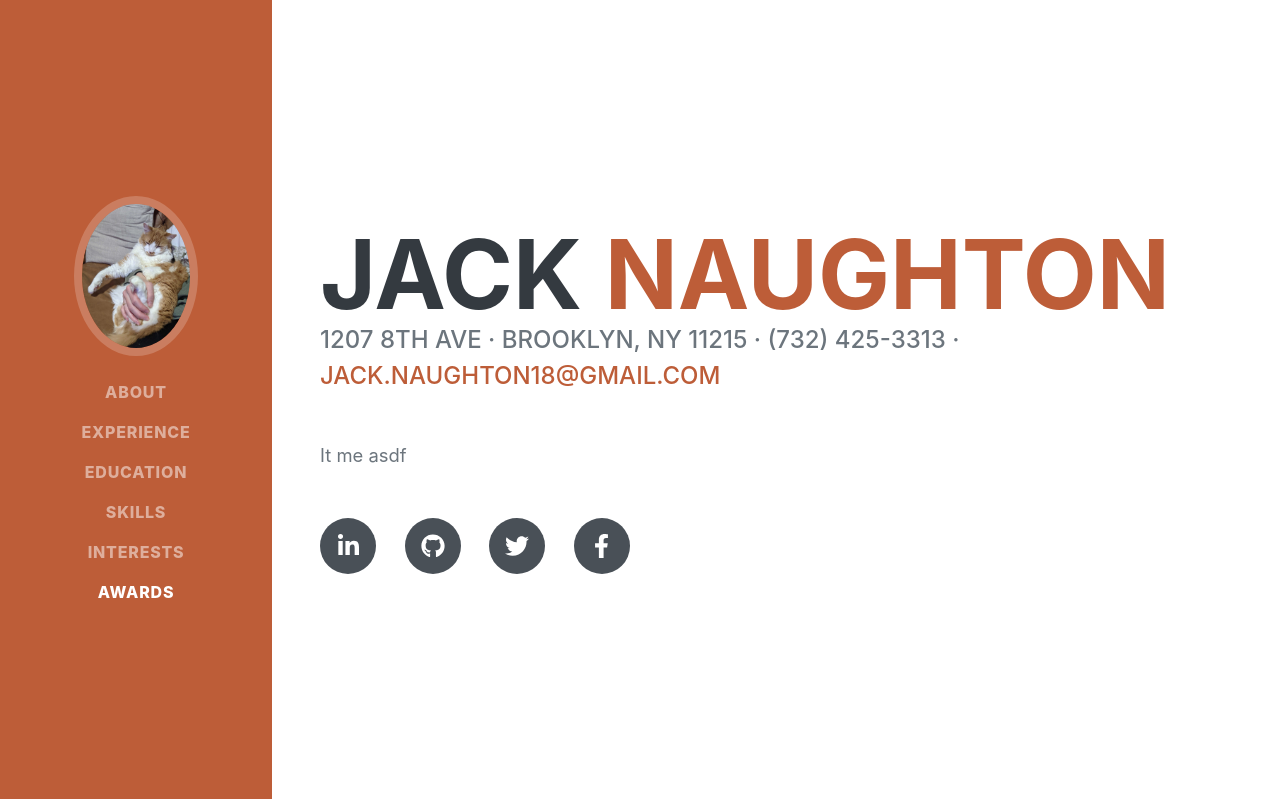
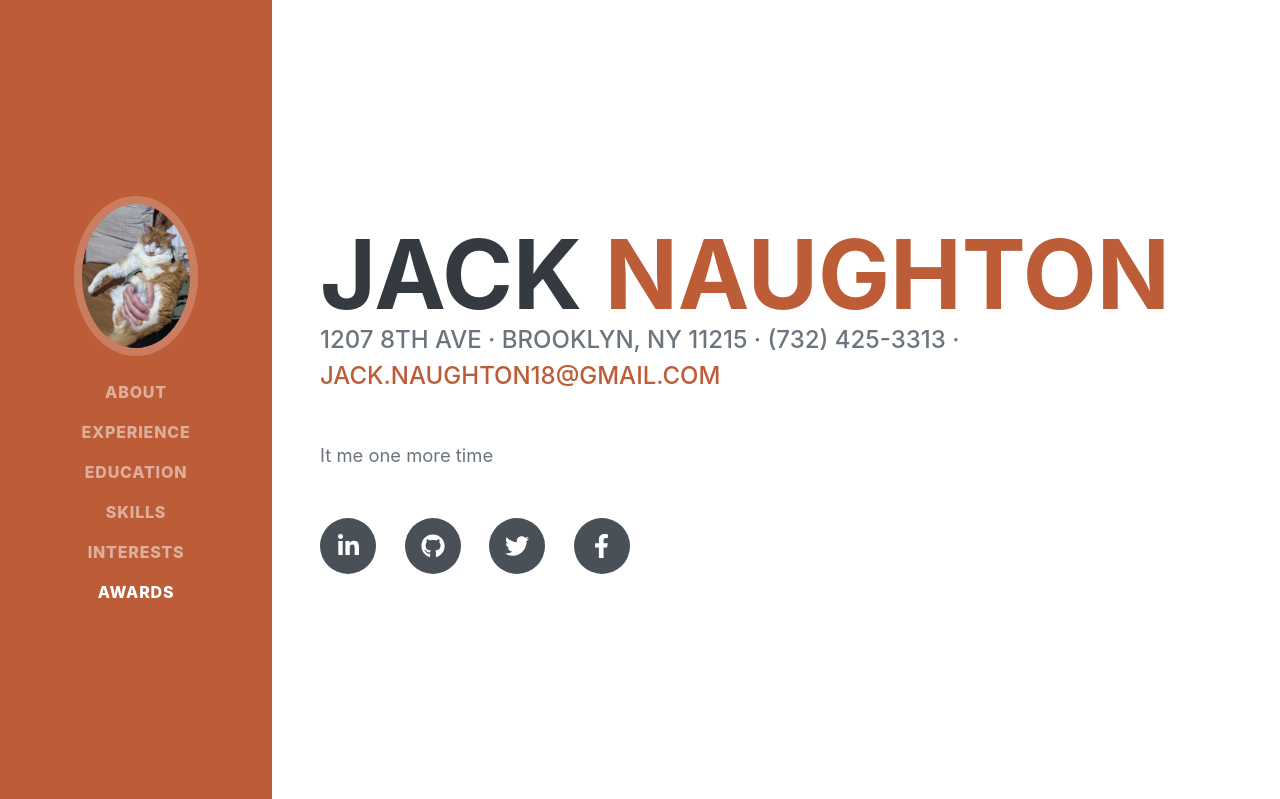
Before and after one commit to Jack-Naughton/homepage, a Django app: page / in a window 1280 px wide. Shown: the top 799 px of the page. Run offline with Django 3.2, Linux system fonts and the light colour scheme; some web fonts are replaced.

Commit message:
more text test

```diff
--- a/resume/templates/resume/index.html
+++ b/resume/templates/resume/index.html
@@ -49,7 +49,7 @@
                         1207 8th Ave · Brooklyn, NY 11215 · (732) 425-3313 ·
                         <a href="mailto:jack.naughton18@gmail.com">jack.naughton18@gmail.com</a>
                     </div>
-                    <p class="lead mb-5">It me asdf</p>
+                    <p class="lead mb-5">It me one more time</p>
                     <div class="social-icons">
                         <a class="social-icon" href="#"><i class="fab fa-linkedin-in"></i></a>
                         <a class="social-icon" href="#"><i class="fab fa-github"></i></a>
```
